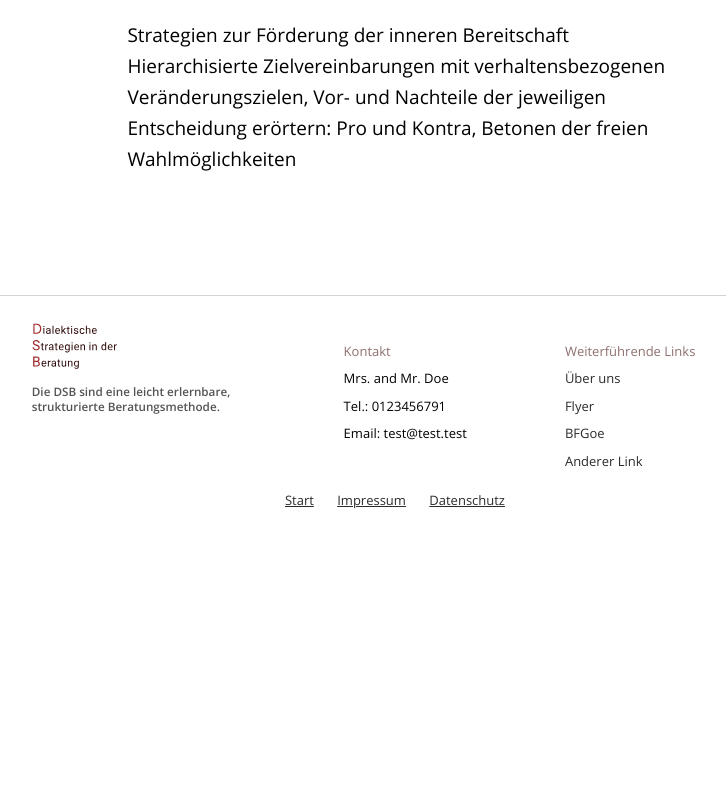
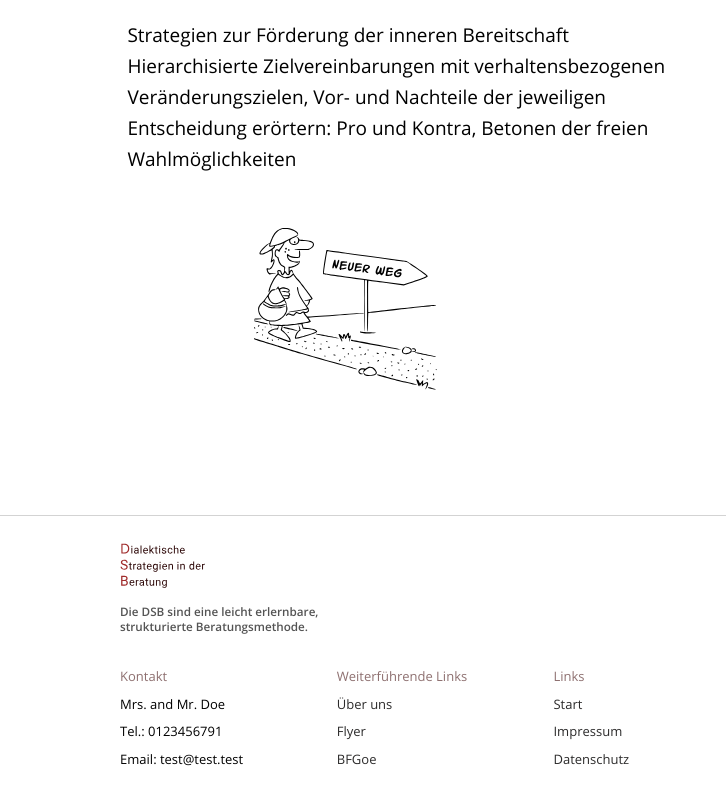
Before and after one commit to JanRiefling/dsb-website, a website: page src/html/einzelberatung.html in a window 1280 px wide. Shown: the part 1131-1931 px from the top of the page, without its empty margins (231-957 px from the left). Before the commit the page ends 1694 px from the top, so only its background shows below. Drawn offline with Linux system fonts and the light colour scheme.

Commit message:
Footer layout, img einzelberatung

```diff
--- a/src/html/einzelberatung.html
+++ b/src/html/einzelberatung.html
@@ -77,9 +77,11 @@
             und Nachteile der jeweiligen Entscheidung erörtern: Pro und Kontra,
             Betonen der freien Wahlmöglichkeiten
           </p>
+          <div class="einzelberatung-img-wrapper">
+          <img src="../images/svg/comic-walking-person-with-sign.svg" alt="girl walks">
+        </div>
         </article>
       </main>
-    </div>
     <footer>
       <div class="general-footer-wrapper">
       <div class="dsb-footer-wrapper">
@@ -100,11 +102,11 @@
           <a href="/src/html/aboutus.html"><li>Über uns</li></a>
           <a href="https://www.bfgoe.de/fileadmin/Redaktion_15/download/projekte_flyer/Flyer_DSB_2019_Web.pdf"><li>Flyer</li></a>
           <a href="https://www.bfgoe.de/dsb/"><li>BFGoe</li></a>
-          <a href="#"><li>Anderer Link</li></a>
         </ul>
       </div>
       <div class="footer-last">
         <ul>
+          <li>Links</li>
           <a href="#">
             <li>Start</li>
           </a>
@@ -116,8 +118,9 @@
           </a>
         </ul>
       </div>
+      </div>
+      </footer>
     </div>
-    </footer>
     <script type="text/javascript" src="../js/index.js"></script>
   </body>
 </html>
--- a/src/scss/abstracts/_mixins.scss
+++ b/src/scss/abstracts/_mixins.scss
@@ -52,3 +52,9 @@
     margin-left: auto;
     margin-right: auto;
   }
+
+  @mixin text-alignment-footer {
+    width: 60%;
+    margin-left: auto;
+    margin-right: auto;
+  }
--- a/src/scss/components/_bfgoecard.scss
+++ b/src/scss/components/_bfgoecard.scss
@@ -1,5 +1,5 @@
 .bfgoe-card-wrapper {
-    border: 1px solid rgba(0, 0, 0, 0.507);
+    border: 1px solid $darkish;
     border-radius: 10px;
     padding: $padding-small;
     margin: $padding-large 0;
--- a/src/scss/components/_footer.scss
+++ b/src/scss/components/_footer.scss
@@ -16,8 +16,6 @@ footer {
     flex-direction: column;
     font-size: small;
     @include text-alignment-deux;
-    max-width: 800px;
-
 
     .dsb-footer-wrapper {
       padding: $padding-medium;
@@ -40,7 +38,8 @@ footer {
     }
 
     .contact-wrapper,
-    .footer-link-wrapper {
+    .footer-link-wrapper,
+    .footer-last {
 
         padding: $padding-small 0;
 
@@ -62,27 +61,9 @@ footer {
       }
     }
   }
-
-  .footer-last {
-
-    width: 80%;
-    margin: 0 auto;
-
-    ul {
-      display: flex;
-      padding: 0 $padding-small;
-      justify-content: flex-start;
-      margin: 0 0 1rem 0;
-      li {
-        text-decoration: underline;
-        font-size: small;
-        margin: 0.9em;
-    }
-    }
-  }
 }
 
-@media only screen and (min-width: 680px) {
+@media only screen and (min-width: 560px) and (max-width: 1000px ) {
   footer {
     width: 100%;
     margin: 0;
@@ -91,15 +72,24 @@ footer {
       flex-direction: row;
       flex-wrap: wrap;
       padding: $padding-medium;
+      @include text-alignment-footer;
 
       .dsb-footer-wrapper {
-        flex: 1 1 34%;
+        flex: 1 1 100%;
         padding: 0;
       }
 
       .contact-wrapper,
-      .footer-link-wrapper {
-        flex: 1 1 22%;
+      .footer-link-wrapper
+       {
+        flex: 1 1 50%;
+        padding: $padding-medium 0 0 0;
+
+        ul {
+            padding: 0;
+        }
+      }
+      .footer-last {
         padding: $padding-medium 0 0 0;
 
         ul {
@@ -107,12 +97,36 @@ footer {
         }
       }
     }
-    .footer-last {
+  }
+}
 
-      width: 70%;
+@media only screen and (min-width: 1001px) {
+  footer {
+    width: 100%;
+    margin: 0;
 
-      ul {
-        @include text-alignment;
+    .general-footer-wrapper {
+      flex-direction: row;
+      flex-wrap: wrap;
+      padding: $padding-medium;
+      padding-left: $padding-large;
+      @include text-alignment-footer;
+      max-width: 800px;
+
+      .dsb-footer-wrapper {
+        flex: 1 1 100%;
+        padding: 0;
+      }
+
+      .contact-wrapper,
+      .footer-link-wrapper,
+      .footer-last {
+        flex: 1 1 33%;
+        padding: $padding-medium 0 0 0;
+
+        ul {
+            padding: 0;
+        }
       }
     }
   }
--- a/src/scss/components/_nav.scss
+++ b/src/scss/components/_nav.scss
@@ -105,7 +105,7 @@
 
       a {
         color: $darkish;
-        @include transition(color 0.5s ease-in-out);
+        @include transition(color 0.2s ease-in-out);
       }
 
     }
--- a/src/scss/pages/_einzelberatung.scss
+++ b/src/scss/pages/_einzelberatung.scss
@@ -1,3 +1,14 @@
 .einzelberatung-wrap {
     padding-bottom: $padding-large;
+
+    .einzelberatung-img-wrapper {
+
+        @include text-alignment;
+        img {
+            margin: 0 auto;
+            padding: $padding-medium 0;
+            width: 60%;
+          }
+    }
+
 }
```
Also changed, not shown: index.html (+4 -2 lines), src/html/aboutus.html (+10 -10 lines), src/html/fortbildung.html (+3 -3 lines), src/html/kontakt.html (+4 -3 lines), src/html/uebungs-programm.html (+5 -10 lines), src/scss/styles.css.
